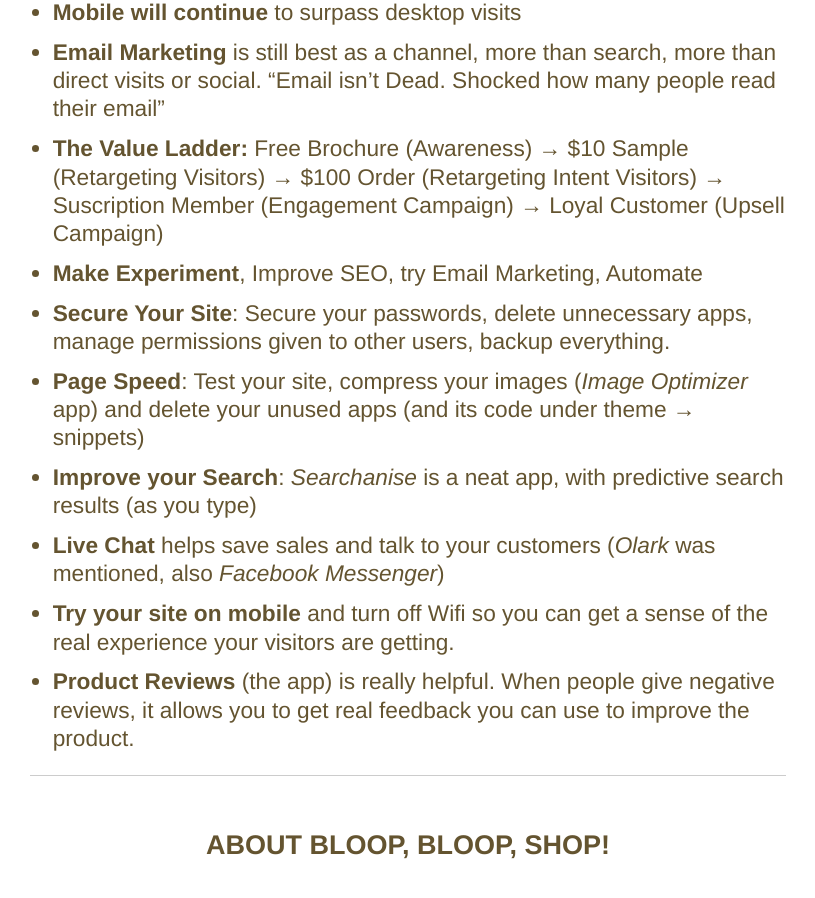
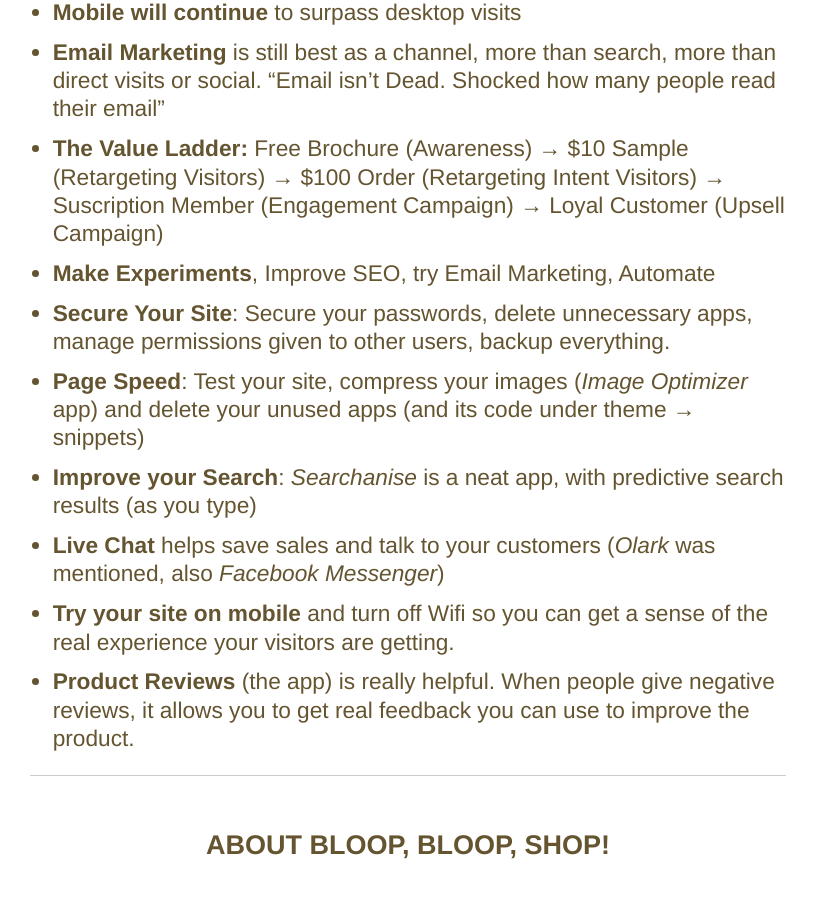
Before and after one commit to pascallaliberte/bloopbloop.shop, a Jekyll site: the page built from bfcm-meetup/index.md, in a window 1280 px wide and 900 px high, scrolled down 616 px. Shown: the whole window, without its empty margins (232-1047 px from the left). Built offline with Jekyll 4.4.1, drawn with Linux system fonts in a browser that asks for light colours; nearby versions of some CDN libraries; comment, search, counter and statistics services are not loaded.

Commit message:
bfcm-meetup: fix typo

```diff
--- a/bfcm-meetup/index.md
+++ b/bfcm-meetup/index.md
@@ -18,7 +18,7 @@ by [Pascal Laliberté][pascallaliberte]
 * **Mobile will continue** to surpass desktop visits
 * **Email Marketing** is still best as a channel, more than search, more than direct visits or social. "Email isn't Dead. Shocked how many people read their email"
 * **The Value Ladder:** Free Brochure (Awareness) → $10 Sample (Retargeting Visitors) → $100 Order (Retargeting Intent Visitors) → Suscription Member (Engagement Campaign) → Loyal Customer (Upsell Campaign)
-* **Make Experiment**, Improve SEO, try Email Marketing, Automate
+* **Make Experiments**, Improve SEO, try Email Marketing, Automate
 * **Secure Your Site**: Secure your passwords, delete unnecessary apps, manage permissions given to other users, backup everything.
 * **Page Speed**: Test your site, compress your images (_Image Optimizer_ app) and delete your unused apps (and its code under theme → snippets)
 * **Improve your Search**: _Searchanise_ is a neat app, with predictive search results (as you type)
```
